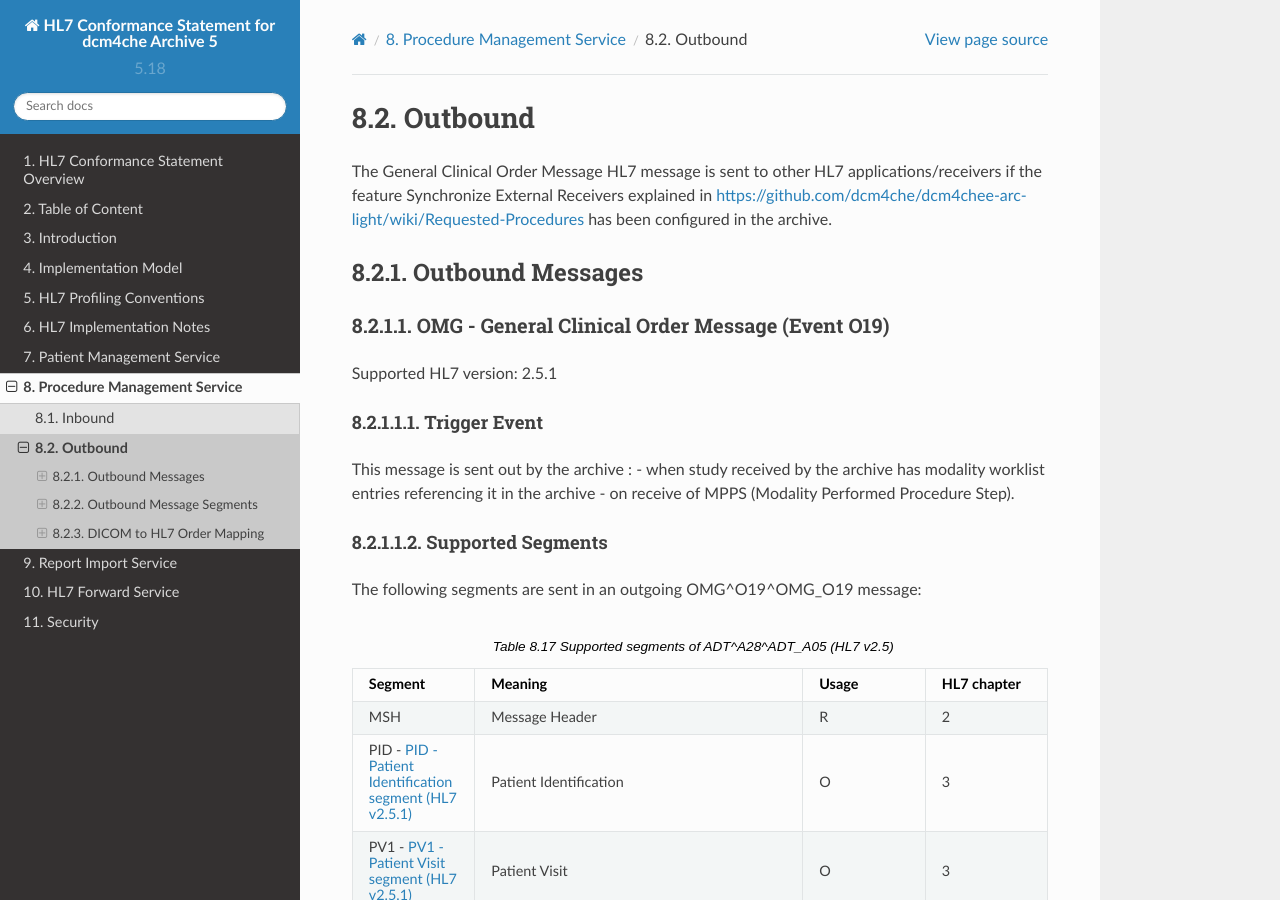
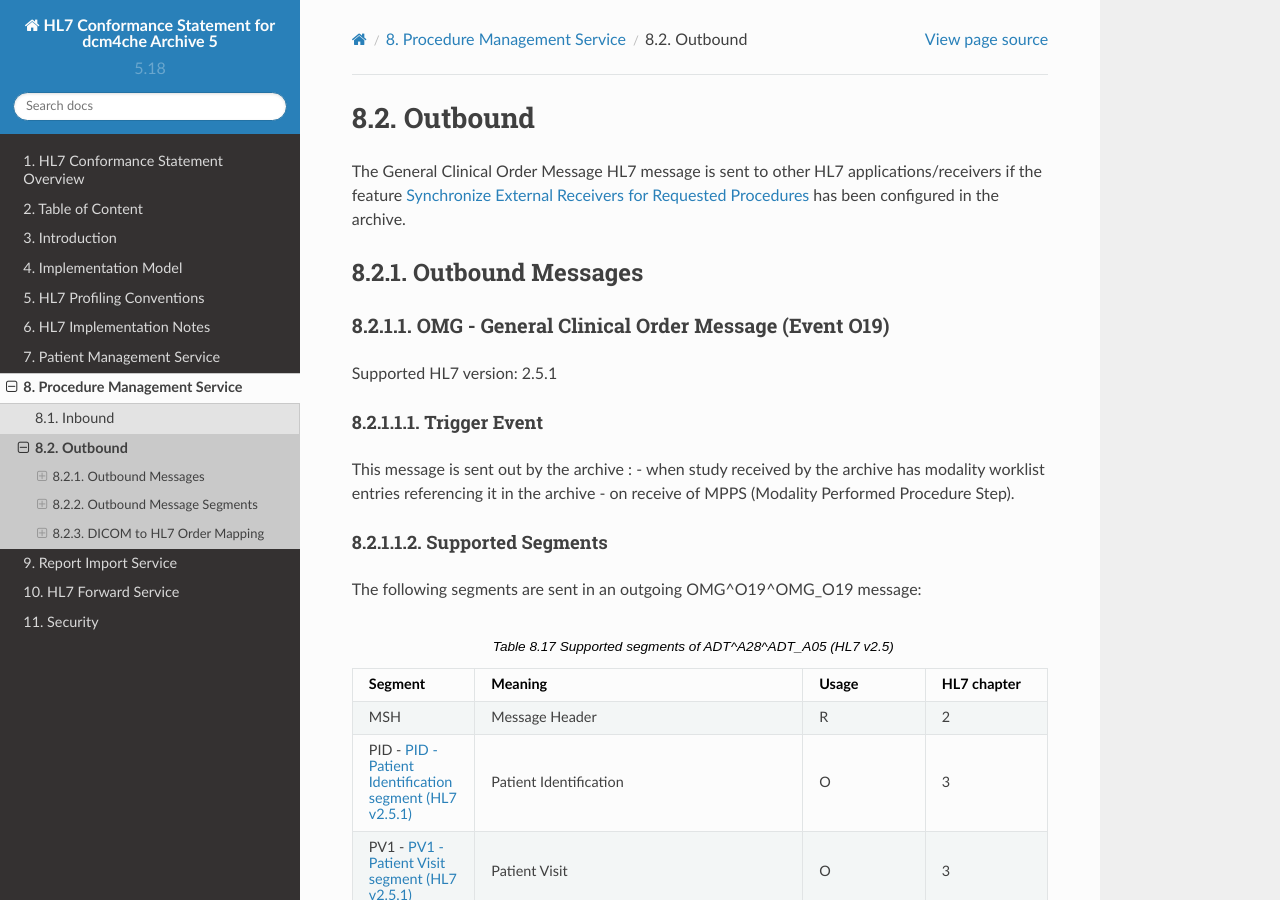
Before and after one commit to dcm4che/dcm4chee-arc-hl7cs, a Sphinx documentation site: the page built from source/orm/outbound.rst, in a window 1280 px wide and 900 px high. Built offline with Sphinx 7.4.7 and the Read the Docs theme 2.0.0, drawn with Linux system fonts in a browser that asks for light colours.

Commit message:
rectify usage / display of links - orm/oru outbound

```diff
--- a/source/orm/outbound.rst
+++ b/source/orm/outbound.rst
@@ -2,7 +2,7 @@
 ########
 
 The General Clinical Order Message HL7 message is sent to other HL7 applications/receivers if the feature
-Synchronize External Receivers explained in https://github.com/dcm4che/dcm4chee-arc-light/wiki/Requested-Procedures
+`Synchronize External Receivers for Requested Procedures <https://github.com/dcm4che/dcm4chee-arc-light/wiki/Requested-Procedures>`_
 has been configured in the archive.
 
 .. _orm_out_messages:
--- a/source/oru/outbound.rst
+++ b/source/oru/outbound.rst
@@ -2,7 +2,7 @@
 ########
 
 The Unsolicited Observation HL7 message is sent to other HL7 applications/receivers if HL7 receivers are to be
-[notified about the availability of the imaging results] <https://www.ihe.net/uploadedFiles/Documents/Radiology/IHE_RAD_Suppl_EBIW.pdf#page=71>`_
+`notified about the availability of the imaging results <https://www.ihe.net/uploadedFiles/Documents/Radiology/IHE_RAD_Suppl_EBIW.pdf#page=71>`_
 
 .. _oru_out_messages:
 
```
